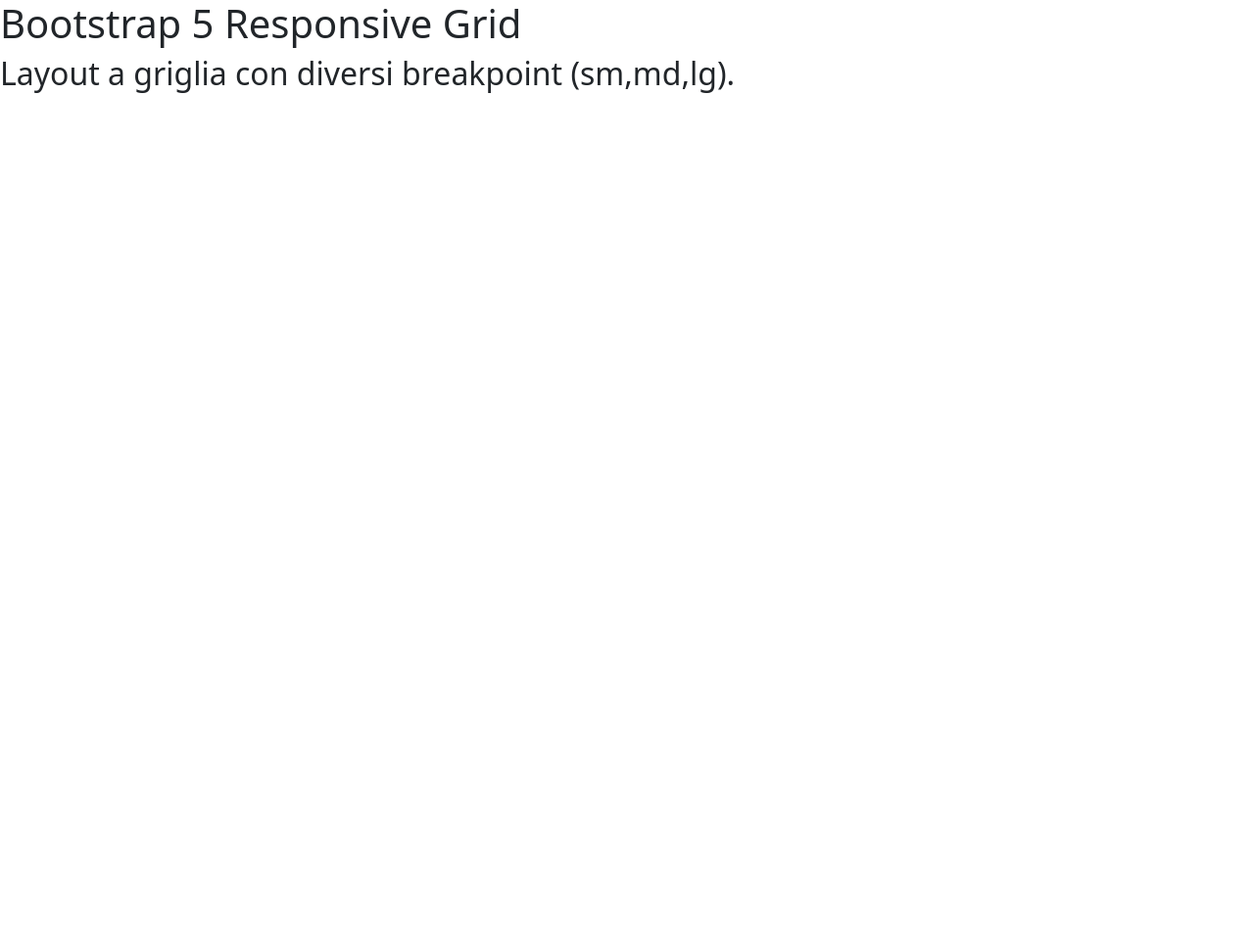
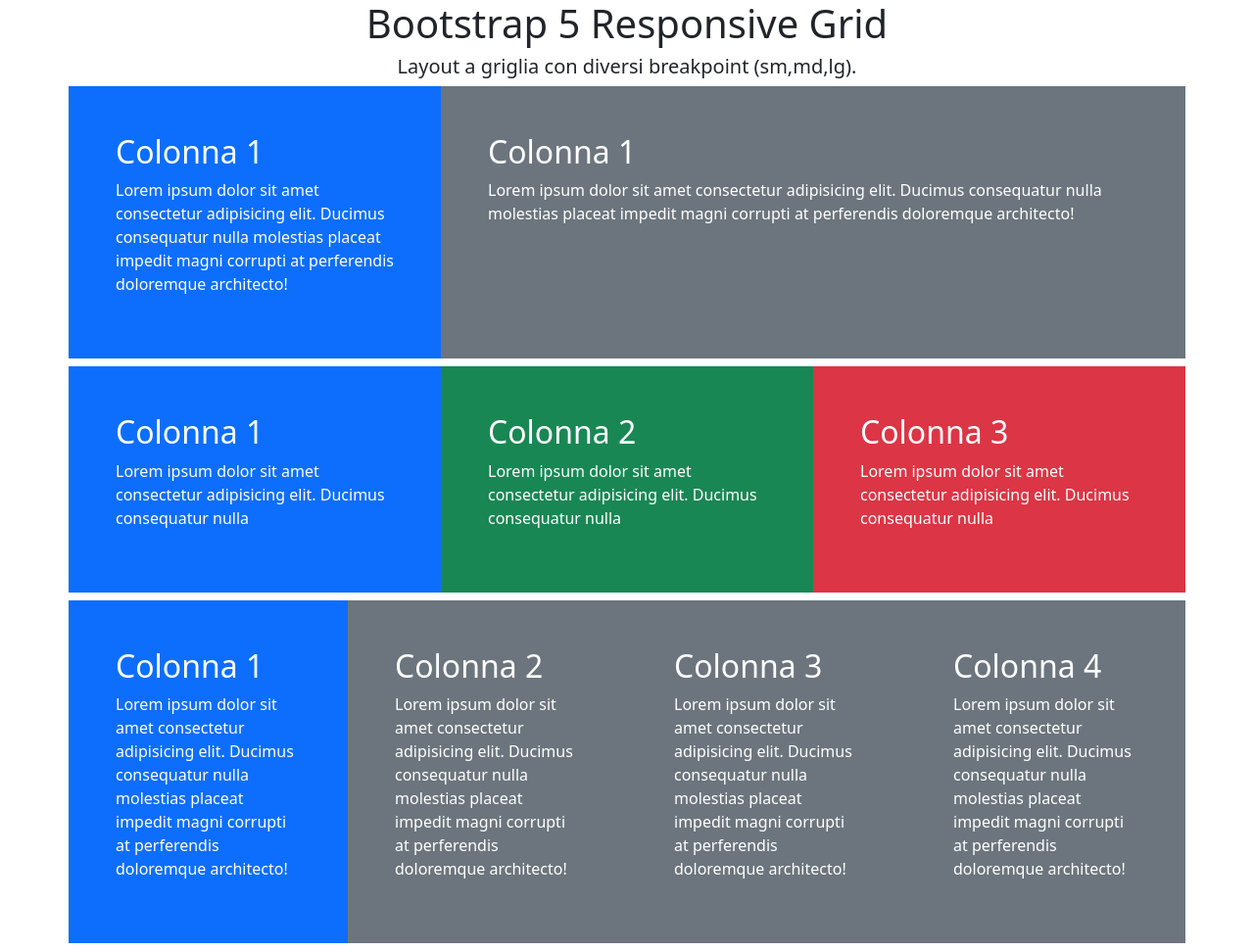
Before and after one commit to davideerusso/htmlcss-bootstrap-layout, a plain HTML site: page index.html in a window 1280 px wide. Shown: the whole page at 98% size. Before the commit the page ends 800 px from the top, so only its background shows below. Drawn offline with nearby package versions, Linux system fonts and the light colour scheme.

Commit message:
size colonne

```diff
--- a/index.html
+++ b/index.html
@@ -12,10 +12,104 @@
     />
   </head>
   <body>
-    <section>
-      <div>
-        <h1>Bootstrap 5 Responsive Grid</h1>
-        <h2>Layout a griglia con diversi breakpoint (sm,md,lg).</h2>
+    <section class="container-sm container-md container-lg">
+      <div class="text-center">
+        <h1 class="h1">Bootstrap 5 Responsive Grid</h1>
+        <h5 class="h5 text-body-secondar">
+          Layout a griglia con diversi breakpoint (sm,md,lg).
+        </h5>
+      </div>
+
+      <div class="row .mx-0">
+        <div class="col-lg-4 col-md-6 col-sm-12 p-5 mb-2 bg-primary text-white">
+          <h2>Colonna 1</h2>
+          <p>
+            Lorem ipsum dolor sit amet consectetur adipisicing elit. Ducimus
+            consequatur nulla molestias placeat impedit magni corrupti at
+            perferendis doloremque architecto!
+          </p>
+        </div>
+
+        <div
+          class="col-lg-8 col-md-6 col-sm-12 p-5 mb-2 bg-secondary text-white"
+        >
+          <h2>Colonna 1</h2>
+          <p>
+            Lorem ipsum dolor sit amet consectetur adipisicing elit. Ducimus
+            consequatur nulla molestias placeat impedit magni corrupti at
+            perferendis doloremque architecto!
+          </p>
+        </div>
+      </div>
+
+      <div class="row .mx-0">
+        <div class="col-lg-4 col-md-4 col-sm-6 p-5 mb-2 bg-primary text-white">
+          <h2>Colonna 1</h2>
+          <p>
+            Lorem ipsum dolor sit amet consectetur adipisicing elit. Ducimus
+            consequatur nulla
+          </p>
+        </div>
+
+        <div class="col-lg-4 col-md-4 col-sm-6 p-5 mb-2 bg-success text-white">
+          <h2>Colonna 2</h2>
+          <p>
+            Lorem ipsum dolor sit amet consectetur adipisicing elit. Ducimus
+            consequatur nulla
+          </p>
+        </div>
+
+        <div class="col-lg-4 col-md-4 col-sm-12 p-5 mb-2 bg-danger text-white">
+          <h2>Colonna 3</h2>
+          <p>
+            Lorem ipsum dolor sit amet consectetur adipisicing elit. Ducimus
+            consequatur nulla
+          </p>
+        </div>
+      </div>
+
+      <div class="row .mx-0">
+        <div class="col-lg-3 col-md-3 col-sm-6 p-5 mb-2 bg-primary text-white">
+          <h2>Colonna 1</h2>
+          <p>
+            Lorem ipsum dolor sit amet consectetur adipisicing elit. Ducimus
+            consequatur nulla molestias placeat impedit magni corrupti at
+            perferendis doloremque architecto!
+          </p>
+        </div>
+
+        <div
+          class="col-lg-3 col-md-3 col-sm-6 p-5 mb-2 bg-secondary text-white"
+        >
+          <h2>Colonna 2</h2>
+          <p>
+            Lorem ipsum dolor sit amet consectetur adipisicing elit. Ducimus
+            consequatur nulla molestias placeat impedit magni corrupti at
+            perferendis doloremque architecto!
+          </p>
+        </div>
+
+        <div
+          class="col-lg-3 col-md-3 col-sm-6 p-5 mb-2 bg-secondary text-white"
+        >
+          <h2>Colonna 3</h2>
+          <p>
+            Lorem ipsum dolor sit amet consectetur adipisicing elit. Ducimus
+            consequatur nulla molestias placeat impedit magni corrupti at
+            perferendis doloremque architecto!
+          </p>
+        </div>
+
+        <div
+          class="col-lg-3 col-md-3 col-sm-6 p-5 mb-2 bg-secondary text-white"
+        >
+          <h2>Colonna 4</h2>
+          <p>
+            Lorem ipsum dolor sit amet consectetur adipisicing elit. Ducimus
+            consequatur nulla molestias placeat impedit magni corrupti at
+            perferendis doloremque architecto!
+          </p>
+        </div>
       </div>
     </section>
   </body>
```
